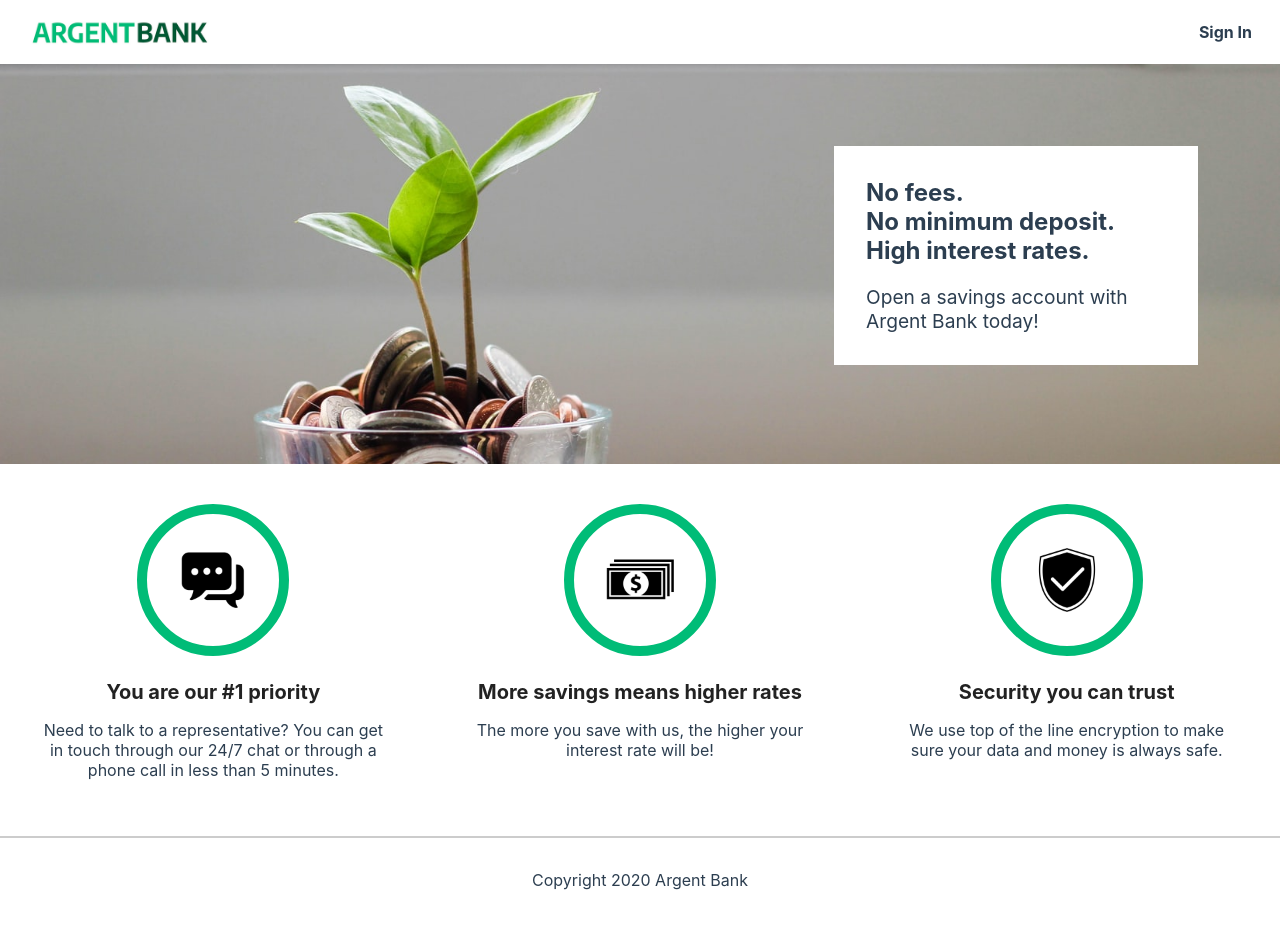
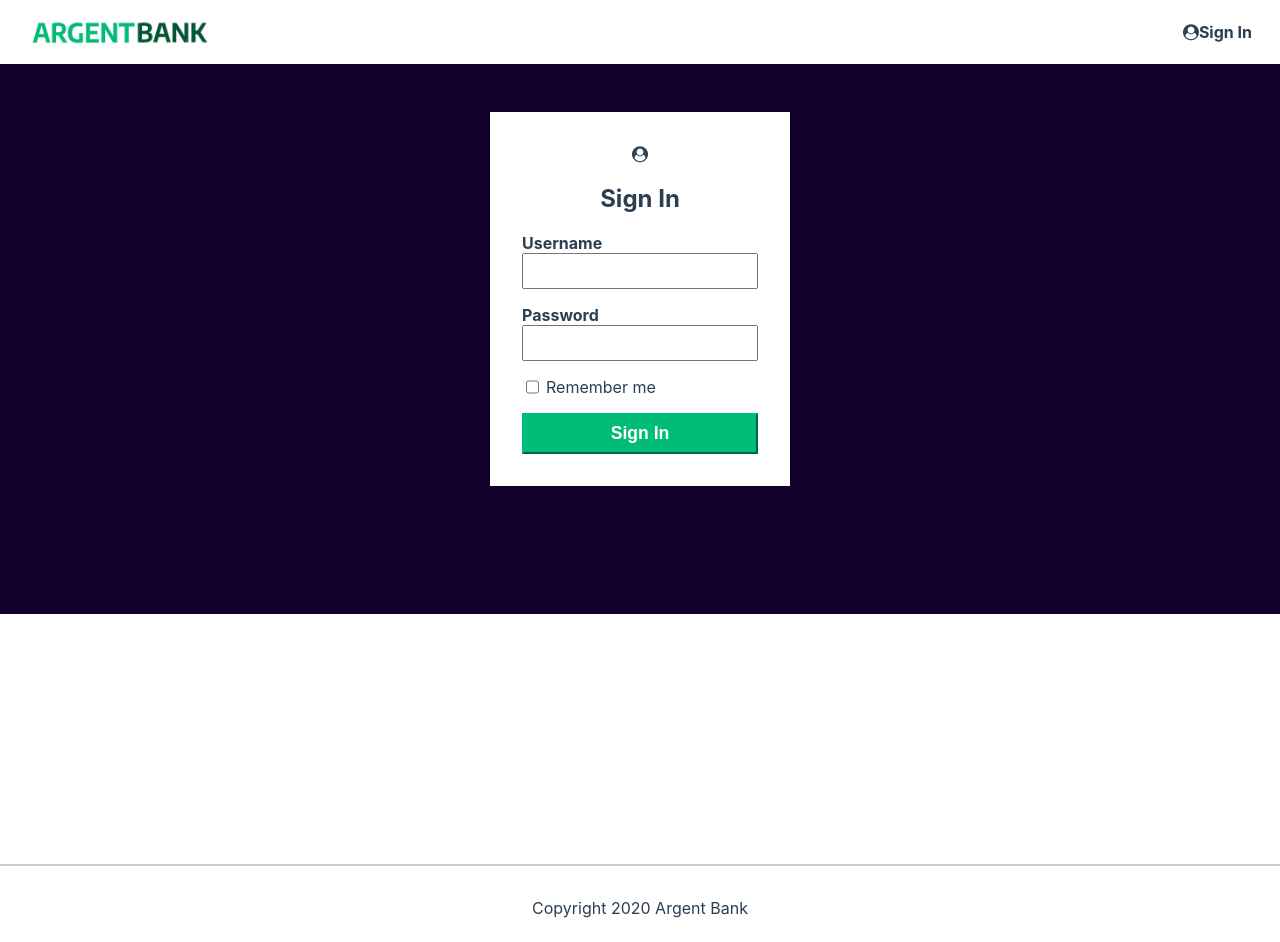
Before and after one commit to jorisbertier/Front-Argent-bank, a React (Create React App) app: page /signIn in a window 1280 px wide. Before the commit the page ends 914 px from the top, so only its background shows below. Built offline with nearby package versions, Linux system fonts and the light colour scheme.

Commit message:
refacto page SignIn

```diff
--- a/public/index.html
+++ b/public/index.html
@@ -8,6 +8,10 @@
     <meta
       name="description"
       content="Web site created using create-react-app"
+    />
+    <link
+    rel="stylesheet"
+    href="https://stackpath.bootstrapcdn.com/font-awesome/4.7.0/css/font-awesome.min.css"
     />
     <link rel="apple-touch-icon" href="%PUBLIC_URL%/logo192.png" />
     <!--
--- a/src/App.css
+++ b/src/App.css
@@ -15,6 +15,7 @@ body {
 
 .main {
   flex: 1;
+  max-height: 550px;
 }
 
 .bg-dark {
@@ -175,7 +176,7 @@ body {
 }
 
 .sign-in-icon {
-  font-size: 5rem;
+  font-size: 1rem;
 }
 
 .input-remember {
--- a/src/App.js
+++ /dev/null
@@ -1,50 +0,0 @@
-import './App.css';
-import iconChat from './assets/images/icon-chat.png';
-import iconMoney from './assets/images/icon-money.png';
-import iconSecurity from './assets/images/icon-security.png';
-import FeatureItem from './components/FeatureItem.tsx';
-import Footer from './components/Footer.tsx';
-import NavBar from './components/NavBar.tsx';
-
-function App() {
-  return (
-    <>
-    <NavBar/>
-    <main>
-      <div className="hero">
-        <section className="hero-content">
-          <h2 className="sr-only">Promoted Content</h2>
-          <p className="subtitle">No fees.</p>
-          <p className="subtitle">No minimum deposit.</p>
-          <p className="subtitle">High interest rates.</p>
-          <p className="text">Open a savings account with Argent Bank today!</p>
-        </section>
-      </div>
-      <section className="features">
-        <h2 className="sr-only">Features</h2>
-        <FeatureItem
-          source={iconChat}
-          title={'You are our #1 priority'}
-          text={' Need to talk to a representative? You can get in touch through our 24/7 chat or through a phone call in less than 5 minutes.'}
-          alt= {'Chat Icon'}
-        />
-        <FeatureItem
-          source={iconMoney}
-          title={'More savings means higher rates'}
-          text={'The more you save with us, the higher your interest rate will be!'}
-          alt= {'Money Icon'}
-        />
-        <FeatureItem
-          source={iconSecurity}
-          title={'Security you can trust'}
-          text={'We use top of the line encryption to make sure your data and money is always safe.'}
-          alt= {'Security Icon'}
-        />
-      </section>
-    </main>
-    <Footer/>
-  </>
-  );
-}
-
-export default App;
--- /dev/null
+++ b/src/components/Index.tsx
@@ -0,0 +1,47 @@
+import React from 'react';
+import FeatureItem from './FeatureItem.tsx';
+import iconChat from '../assets/images/icon-chat.png';
+import iconMoney from '../assets/images/icon-money.png';
+import iconSecurity from '../assets/images/icon-security.png';
+import '../App.css';
+
+function Index() {
+    return (
+        <>
+            <main>
+                <div className="hero">
+                    <section className="hero-content">
+                    <h2 className="sr-only">Promoted Content</h2>
+                    <p className="subtitle">No fees.</p>
+                    <p className="subtitle">No minimum deposit.</p>
+                    <p className="subtitle">High interest rates.</p>
+                    <p className="text">Open a savings account with Argent Bank today!</p>
+                    </section>
+                </div>
+                <section className="features">
+                    <h2 className="sr-only">Features</h2>
+                    <FeatureItem
+                    source={iconChat}
+                    title={'You are our #1 priority'}
+                    text={' Need to talk to a representative? You can get in touch through our 24/7 chat or through a phone call in less than 5 minutes.'}
+                    alt= {'Chat Icon'}
+                    />
+                    <FeatureItem
+                    source={iconMoney}
+                    title={'More savings means higher rates'}
+                    text={'The more you save with us, the higher your interest rate will be!'}
+                    alt= {'Money Icon'}
+                    />
+                    <FeatureItem
+                    source={iconSecurity}
+                    title={'Security you can trust'}
+                    text={'We use top of the line encryption to make sure your data and money is always safe.'}
+                    alt= {'Security Icon'}
+                    />
+                </section>
+            </main>
+        </>
+    )
+}
+
+export default Index
--- a/src/components/NavBar.tsx
+++ b/src/components/NavBar.tsx
@@ -1,22 +1,23 @@
 import React from 'react';
 import ArgentLogo from '../assets/images/argentBankLogo.png';
+import { Link } from 'react-router-dom';
 
 function NavBar() {
   return (
     <nav className="main-nav">
-      <a className="main-nav-logo" href="./index.html">
+      <Link className="main-nav-logo" to="/">
         <img
           className="main-nav-logo-image"
           src={ArgentLogo}
           alt="Argent Bank Logo"
         />
         <h1 className="sr-only">Argent Bank</h1>
-      </a>
+      </Link>
       <div>
-        <a className="main-nav-item" href="./sign-in.html">
+        <Link className="main-nav-item" to="/signIn">
           <i className="fa fa-user-circle"></i>
           Sign In
-        </a>
+        </Link>
       </div>
     </nav>
   )
--- a/src/index.js
+++ /dev/null
@@ -1,17 +0,0 @@
-import React from 'react';
-import ReactDOM from 'react-dom/client';
-import './index.css';
-import App from './App';
-import reportWebVitals from './reportWebVitals';
-
-const root = ReactDOM.createRoot(document.getElementById('root'));
-root.render(
-  <React.StrictMode>
-    <App />
-  </React.StrictMode>
-);
-
-// If you want to start measuring performance in your app, pass a function
-// to log results (for example: reportWebVitals(console.log))
-// or send to an analytics endpoint. Learn more: https://bit.ly/CRA-vitals
-reportWebVitals();
--- /dev/null
+++ b/src/index.tsx
@@ -0,0 +1,24 @@
+import React from 'react';
+import ReactDOM from 'react-dom/client';
+import './index.css';
+import './App.css'
+// import App from './App';
+import { Route, BrowserRouter as Router, Routes } from 'react-router-dom';
+import Index from './components/Index.tsx';
+import SignIn from './pages/SignIn.tsx';
+import NavBar from './components/NavBar.tsx';
+import Footer from './components/Footer.tsx';
+
+const root = ReactDOM.createRoot(document.getElementById('root'));
+root.render(
+  <React.StrictMode>
+    <Router>
+      <NavBar/>
+      <Routes>
+        <Route path="/" element={<Index />} />
+        <Route path="/signIn" element={<SignIn />} />
+      </Routes>
+      <Footer />
+    </Router>
+  </React.StrictMode>
+);
--- a/src/pages/SignIn.tsx
+++ b/src/pages/SignIn.tsx
@@ -1,8 +1,9 @@
 import React from 'react'
+import '../index.css';
 
 function SignIn() {
     return (
-    <>
+    <body>
         <main className="main bg-dark">
             <section className="sign-in-content">
                 <i className="fa fa-user-circle sign-in-icon"></i>
@@ -19,16 +20,13 @@ function SignIn() {
                     <input type="checkbox" id="remember-me" />
                     <label htmlFor="remember-me">Remember me</label>
                 </div>
-                <a href="./user.html" className="sign-in-button">Sign In</a>
+                {/* <a href="./user.html" className="sign-in-button">Sign In</a> */}
                 <button className="sign-in-button">Sign In</button>
                 </form>
             </section>
         </main>
-        <footer className="footer">
-            <p className="footer-text">Copyright 2020 Argent Bank</p>
-        </footer>
-    </>
-  )
+    </body>
+    )
 }
 
 export default SignIn
--- a/src/reportWebVitals.js
+++ /dev/null
@@ -1,13 +0,0 @@
-const reportWebVitals = onPerfEntry => {
-  if (onPerfEntry && onPerfEntry instanceof Function) {
-    import('web-vitals').then(({ getCLS, getFID, getFCP, getLCP, getTTFB }) => {
-      getCLS(onPerfEntry);
-      getFID(onPerfEntry);
-      getFCP(onPerfEntry);
-      getLCP(onPerfEntry);
-      getTTFB(onPerfEntry);
-    });
-  }
-};
-
-export default reportWebVitals;
```
Also changed, not shown: src/logo.svg (deleted), 1 other file (tests, documents, lock files or other folders).
